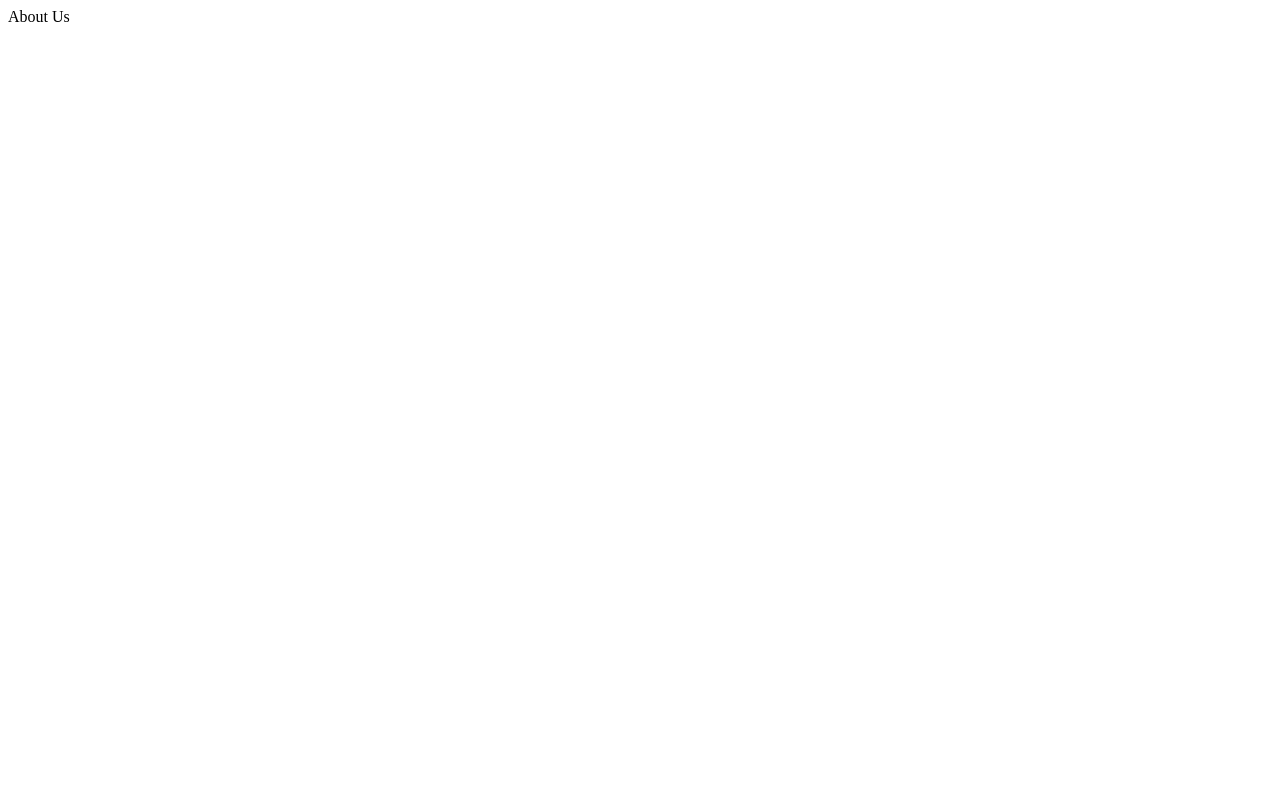
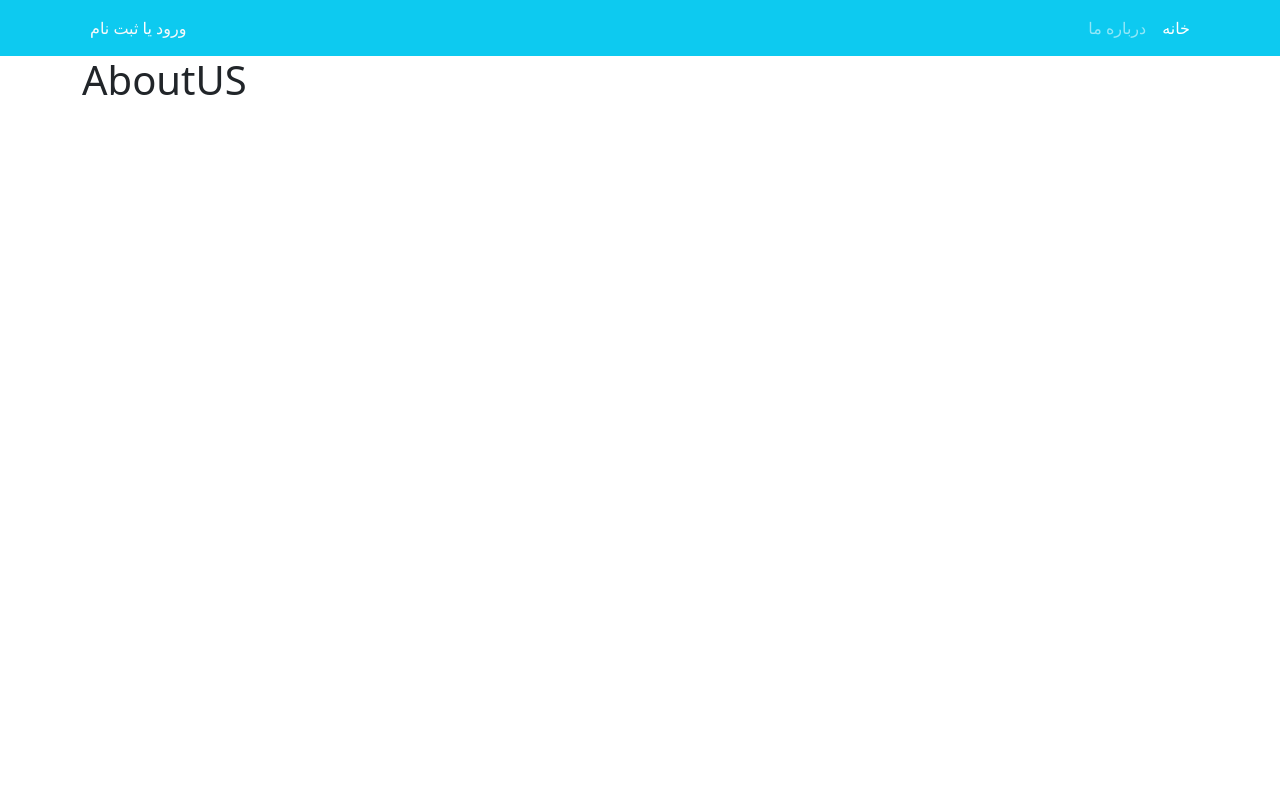
Before and after one commit to RezaD438/django_online_shop, a Django app: page /aboutus/ in a window 1280 px wide. Before the commit the page is almost empty. Run offline with Django 4.2, Linux system fonts and the light colour scheme; parts of the project's set-up code (start-up, migrations or seed data) failed here and were passed over.

Commit message:
tweaking _base & aboutus & home

```diff
--- a/pages/templates/pages/aboutus.htm
+++ b/pages/templates/pages/aboutus.htm
@@ -1 +1,7 @@
-About Us
+{% extends '_base.html' %}
+
+{% block page_title %}AboutUS{% endblock %}
+
+{% block content %}
+    <h1>AboutUS</h1>
+{% endblock %}
--- a/templates/_base.html
+++ b/templates/_base.html
@@ -10,44 +10,44 @@
     <link href="https://cdn.jsdelivr.net/npm/bootstrap@5.1.3/dist/css/bootstrap.min.css" rel="stylesheet"
           integrity="sha384-1BmE4kWBq78iYhFldvKuhfTAU6auU8tT94WrHftjDbrCEXSU1oBoqyl2QvZ6jIW3" crossorigin="anonymous">
 
-{#    <link rel="stylesheet" href="{% static 'css/style.css' %}">#}
-{#    {% block styles %}{% endblock %}#}
+    {#    <link rel="stylesheet" href="{% static 'css/style.css' %}">#}
+    {#    {% block styles %}{% endblock %}#}
 
     <title>{% block page_title %}{% endblock %}</title>
 </head>
 <body>
 
-{#<nav class="navbar navbar-expand-lg navbar-dark bg-info" dir="rtl">#}
-{#    <div class="container">#}
+<nav class="navbar navbar-expand-lg navbar-dark bg-info" dir="rtl">
+    <div class="container">
 {#        <a class="navbar-brand" href="#">#}
-{#            <img src="{% static 'icons/book.png' %}" alt="" height="30"#}
-{#                 class="d-inline-block align-text-top">#}
+{#                        <img src="{% static 'icons/book.png' %}" alt="" height="30"#}
+{#                             class="d-inline-block align-text-top">#}
 {#        </a>#}
 {#        <a class="navbar-brand mx-3" href="#">کتاب یار</a>#}
 {#        <button class="navbar-toggler" type="button" data-bs-toggle="collapse" data-bs-target="#navbarNavAltMarkup"#}
 {#                aria-controls="navbarNavAltMarkup" aria-expanded="false" aria-label="Toggle navigation">#}
 {#            <span class="navbar-toggler-icon"></span>#}
 {#        </button>#}
-{#        <div class="collapse navbar-collapse" id="navbarNavAltMarkup">#}
-{#            <div class="navbar-nav">#}
-{#                <a class="nav-link active" aria-current="page" href="{% url 'book_list' %}">خانه</a>#}
-{#                <a class="nav-link" href="{% url 'book_create' %}">اضافه کردن کتاب</a>#}
-{#            </div>#}
-{#        </div>#}
-{#        {% if user.is_authenticated %}#}
-{#            <div class="mx-2 text-white">#}
-{#                خوش آمدی {{ user.username }} | <a class="link-light text-decoration-none"#}
-{#                                                  href="{% url 'logout' %}">خروج</a>#}
-{#            </div>#}
-{#        {% else %}#}
-{#            <div class="mx-2 text-white">#}
-{#                <a class="link-light text-decoration-none" href="{% url 'login' %}">ورود</a>#}
-{#                <span>یا</span>#}
-{#                <a class="link-light text-decoration-none" href="{% url 'signup' %}">ثبت نام</a>#}
-{#            </div>#}
-{#        {% endif %}#}
-{#    </div>#}
-{#</nav>#}
+        <div class="collapse navbar-collapse" id="navbarNavAltMarkup">
+            <div class="navbar-nav">
+                <a class="nav-link active" aria-current="page" href="{% url 'home' %}">خانه</a>
+                <a class="nav-link" href="{% url 'aboutus' %}">درباره ما</a>
+            </div>
+        </div>
+        {% if user.is_authenticated %}
+            <div class="mx-2 text-white">
+                خوش آمدی {{ user.username }} |
+                <a class="link-light text-decoration-none" href="{% url 'account_logout' %}">خروج</a>
+            </div>
+        {% else %}
+            <div class="mx-2 text-white">
+                <a class="link-light text-decoration-none" href="{% url 'account_login' %}">ورود</a>
+                <span>یا</span>
+                <a class="link-light text-decoration-none" href="{% url 'account_signup' %}">ثبت نام</a>
+            </div>
+        {% endif %}
+    </div>
+</nav>
 
 <div class="container">
     {% block content %}
```
Also changed, not shown: templates/home.html (+7 -1 lines).
